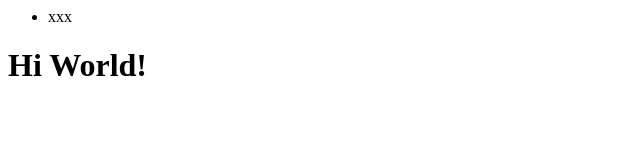
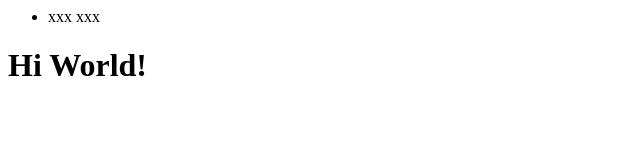
Before and after one commit to gonnareclaimmycrown/1, a plain HTML site: page index.html in a window 1280 px wide. Shown: the full height of the page, 0-640 px from the left. Drawn offline with Linux system fonts and the light colour scheme.

Commit message:
Update index.html

```diff
--- a/index.html
+++ b/index.html
@@ -5,7 +5,7 @@
 </head>
 <body>
   <ul>
-    <li> xxx </li>
+    <li> xxx xxx</li>
   </ul>
   <h1> Hi World! </h1>
 </body>
```
